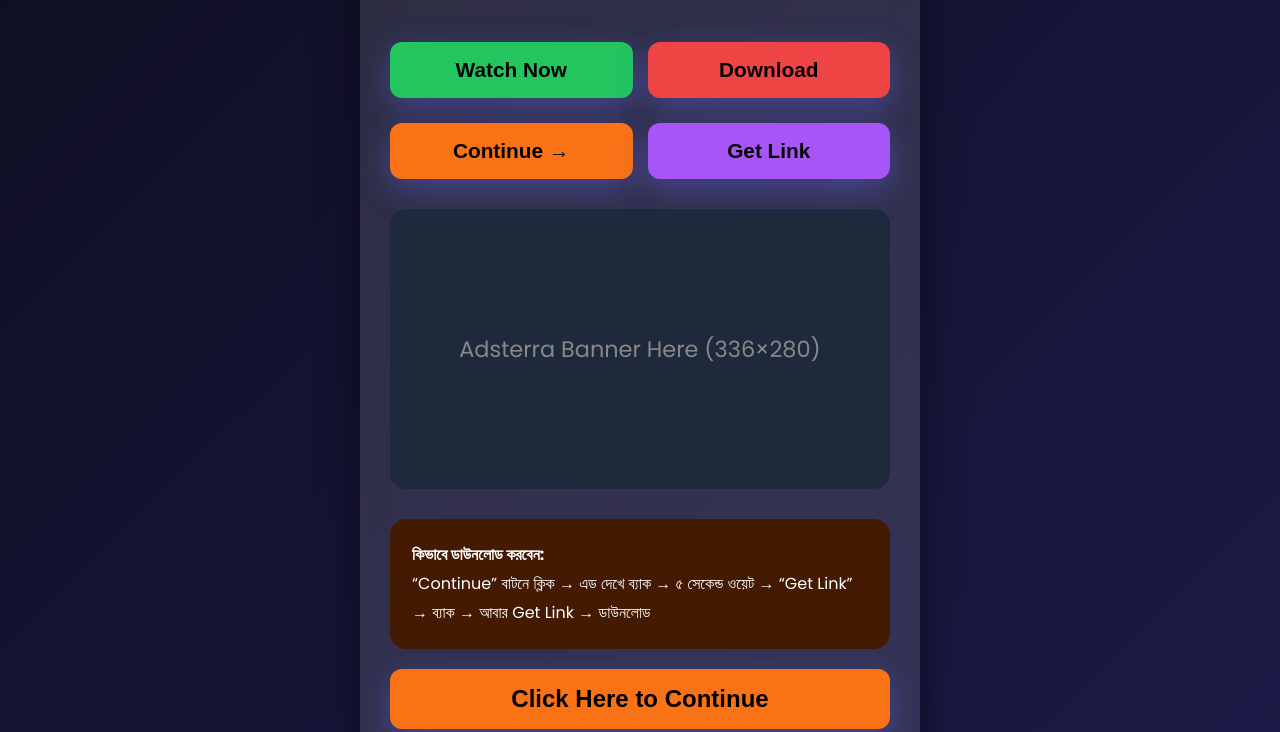
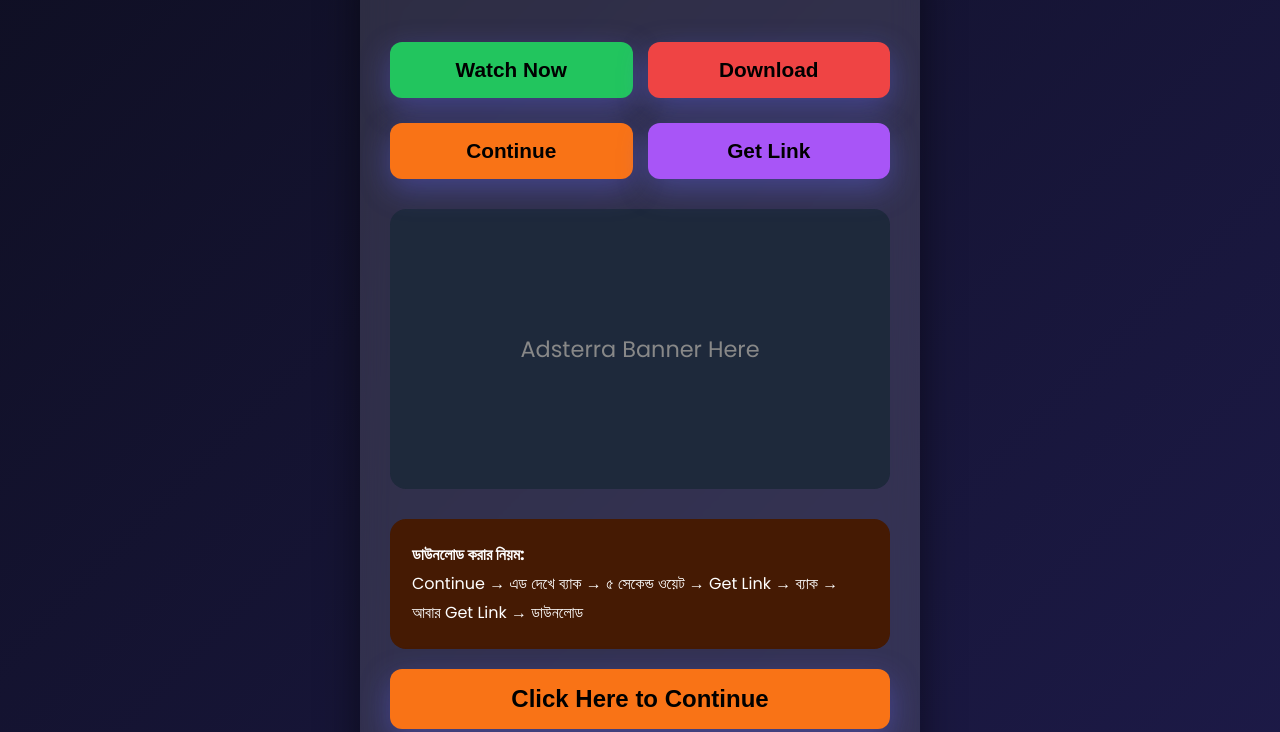
Before and after one commit to shakib0122222/Urlpix, a plain HTML site: page view.html in a window 1280 px wide. Shown: the part 98-830 px from the top of the page. Drawn offline with Linux system fonts and the light colour scheme; no server answers.

Commit message:
Update view.html

```diff
--- a/view.html
+++ b/view.html
@@ -3,7 +3,7 @@
 <head>
   <meta charset="UTF-8">
   <meta name="viewport" content="width=device-width, initial-scale=1.0">
-  <title>Pixguard - Get Your File</title>
+  <title>Pixguard - Get Link</title>
   <link rel="stylesheet" href="style.css">
 </head>
 <body class="view-page">
@@ -15,15 +15,15 @@
         <button class="btn red">Download</button>
       </div>
       <div class="btns">
-        <button class="btn orange">Continue →</button>
+        <button class="btn orange">Continue</button>
         <button class="btn purple">Get Link</button>
       </div>
 
-      <div class="ad-banner">Adsterra Banner Here (336×280)</div>
+      <div class="ad-banner">Adsterra Banner Here</div>
 
       <div class="note">
-        <strong>কিভাবে ডাউনলোড করবেন:</strong><br>
-        “Continue” বাটনে ক্লিক → এড দেখে ব্যাক → ৫ সেকেন্ড ওয়েট → “Get Link” → ব্যাক → আবার Get Link → ডাউনলোড
+        <b>ডাউনলোড করার নিয়ম:</b><br>
+        Continue → এড দেখে ব্যাক → ৫ সেকেন্ড ওয়েট → Get Link → ব্যাক → আবার Get Link → ডাউনলোড
       </div>
 
       <button class="btn orange big" id="startBtn">Click Here to Continue</button>
```
